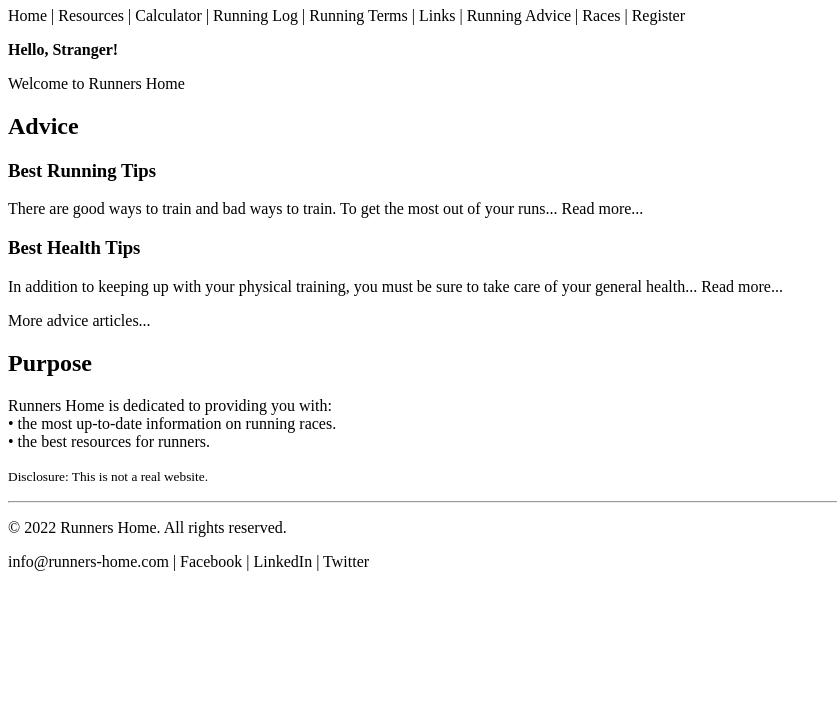
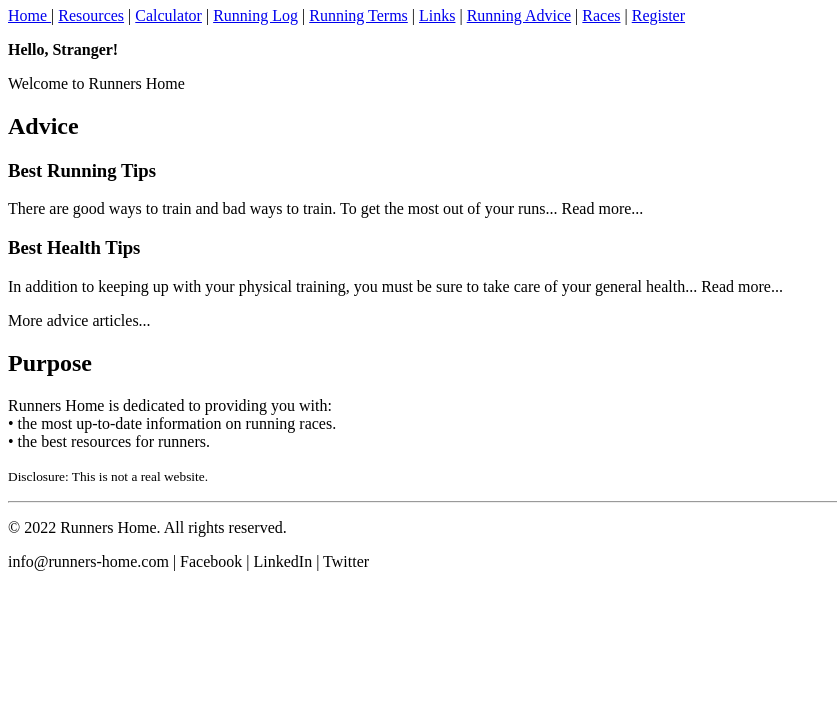
Before and after one commit to tlg-24-05-visa-sde-1/tma-link-exercise, a plain HTML site: page index.html in a window 1280 px wide. Shown: the part 73-800 px from the top of the page, without its empty margins (0-837 px from the left). Drawn offline with Linux system fonts and the light colour scheme.

Commit message:
main_menu

```diff
--- a/index.html
+++ b/index.html
@@ -8,8 +8,8 @@
   <body>
     <h1>Runners Home</h1>
     <div>
-      Home | Resources | Calculator | Running Log | Running Terms | Links |
-      Running Advice | Races | Register
+      <a href="./index.html">Home </a>| <a href="./resources/index.html">Resources</a> | <a href="./resources/calculator.html">Calculator</a> | <a href="./resources/run-log.html">Running Log</a> | <a href="./resources/terms.html">Running Terms</a> | <a href="./resources/links.html">Links</a> |
+      <a href="./advice/index.html">Running Advice</a> | <a href="./races.html">Races</a> | <a href="./register.html">Register</a>
     </div>
     <p><strong>Hello, Stranger!</strong></p>
     <p>Welcome to Runners Home</p>
```
